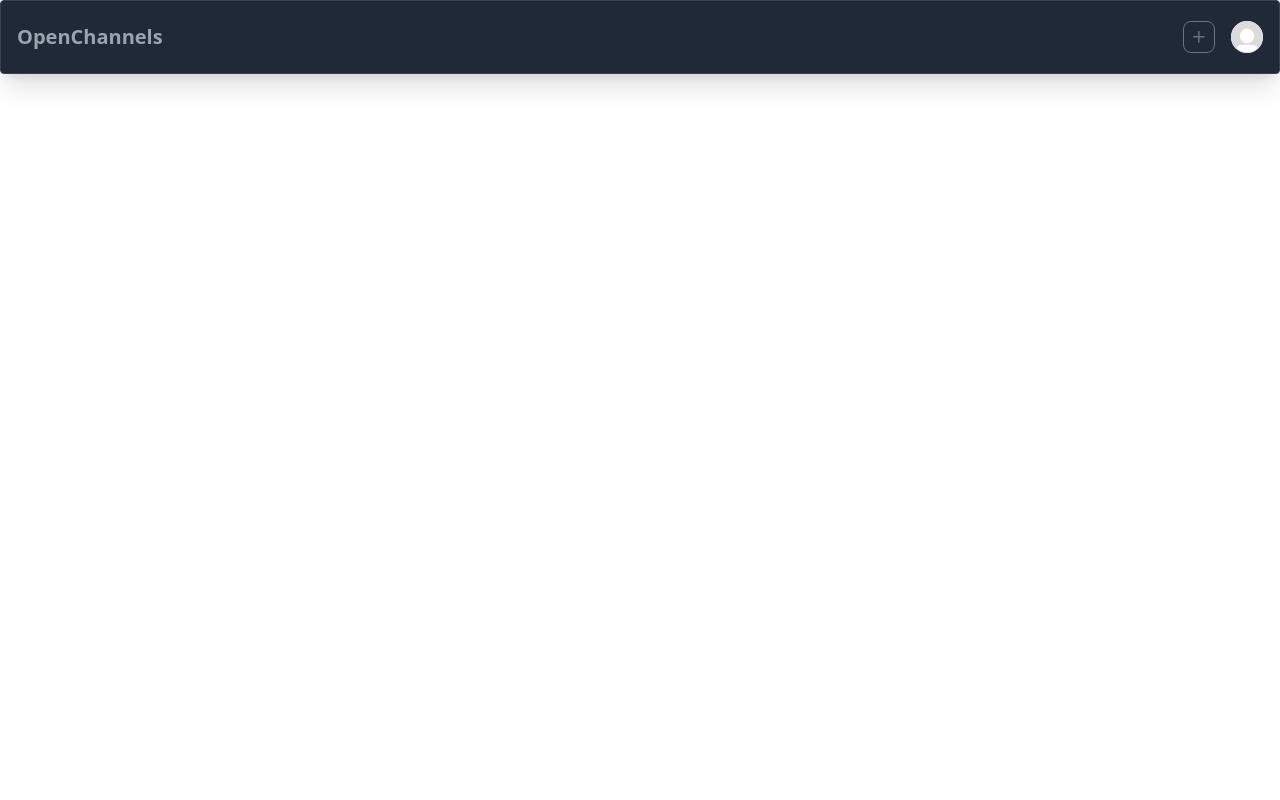
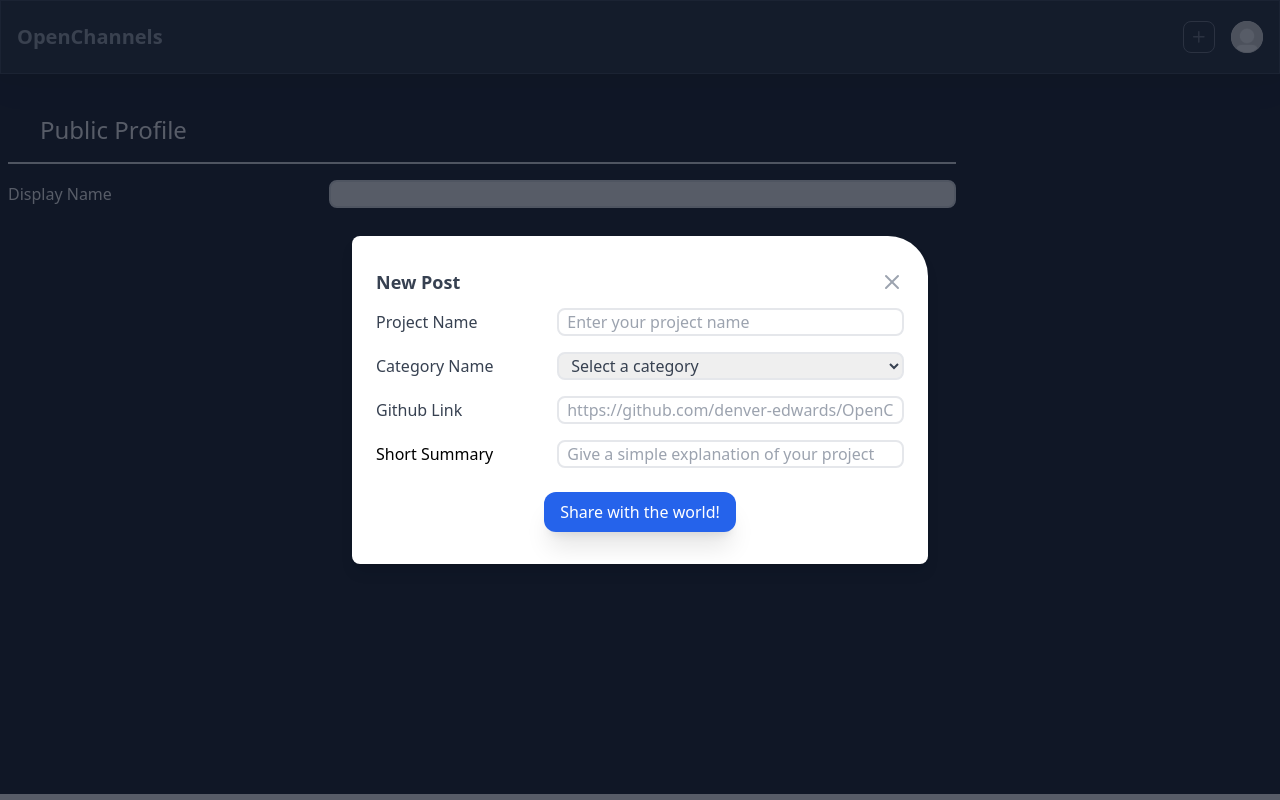
Before and after one commit to denver-edwards/OpenChannels, a Next.js app: page /profile in a window 1280 px wide. Both pictures are taken after a click on the element 1198 px from the left and 37 px from the top of the page. Built offline with nearby package versions, Linux system fonts and the light colour scheme; no server answers.

Commit message:
added post modal
improved profile + header

```diff
--- a/components/Header.jsx
+++ b/components/Header.jsx
@@ -3,14 +3,16 @@ import Image from "next/image";
 import { useState } from "react";
 import { Menu, Plus, Search } from "lucide-react";
 import { useSession } from "next-auth/react";
+import NewPostModal from "@/components/NewPostModal";
 
 export default function Header() {
   const session = useSession();
   const [showMenu, setShowMenu] = useState(false);
+  const [showModal, setShowModal] = useState(false);
 
   if (session == null) {
     return (
-      <nav className="border border-gray-700 px-2 sm:px-4 py-5 rounded bg-gray-800 shadow-xl">
+      <nav className="border border-gray-700 px-2 sm:px-4 py-5 bg-gray-800 shadow-xl">
         <div className="container flex flex-wrap justify-between items-center mx-auto">
           <Link href="/" className="flex items-center">
             <span className="self-center text-xl font-semibold whitespace-nowrap text-gray-400 hover:text-gray-300">
@@ -74,7 +76,8 @@ export default function Header() {
     );
   } else {
     return (
-      <nav className="border border-gray-700 px-2 sm:px-4 py-5 rounded bg-gray-800 shadow-xl">
+      <>
+        <nav className="z-50 border border-gray-700 px-2 sm:px-4 py-5 bg-gray-800 shadow-xl">
           <div className="container flex flex-wrap justify-between items-center mx-auto">
             <Link href="/" className="flex items-center">
               <span className="self-center text-xl font-semibold whitespace-nowrap text-gray-400 hover:text-gray-300">
@@ -104,7 +107,8 @@ export default function Header() {
             >
               <div
                 className="mr-4 rounded-lg border border-gray-500 text-gray-500 flex items-center justify-center w-8 h-8 group cursor-pointer hover:bg-gray-700 transition-all"
-              title="New project"
+                title="Create new project..."
+                onClick={() => setShowModal(!showModal)}
               >
                 <Plus size={"1.1em"} className="group-hover:text-white" />
               </div>
@@ -125,6 +129,10 @@ export default function Header() {
             </div>
           </div>
         </nav>
+        {showModal && (
+          <NewPostModal showModal={showModal} setShowModal={setShowModal} />
+        )}
+      </>
     );
   }
 }
--- /dev/null
+++ b/components/NewPostModal.jsx
@@ -0,0 +1,127 @@
+import { useState, useEffect } from "react";
+import { X } from "lucide-react";
+
+export default function NewPostModal({ showModal, setShowModal }) {
+  const [isMounted, setIsMounted] = useState(false);
+  const [hidden, setHidden] = useState(false);
+
+  useEffect(() => {
+    if (showModal) {
+      setTimeout(() => {
+        setIsMounted(true);
+      }, 50);
+    }
+    if (hidden) {
+      setTimeout(() => {
+        setIsMounted(false);
+        setShowModal(false);
+      }, 600);
+    }
+  }, [setShowModal, showModal, isMounted, hidden]);
+
+  const submitPost = () => {
+    setHidden(true);
+  };
+
+  return (
+    <>
+      {showModal && (
+        <div
+          className={`fixed inset-0 flex items-center justify-center z-50 transition-opacity duration-700 ${
+            !hidden ? "opacity-100" : "opacity-0"
+          }`}
+        >
+          <div
+            className={`fixed inset-0 bg-gray-900 transition-opacity duration-600 ${
+              !hidden ? "opacity-70 " : "opacity-0"
+            }`}
+          ></div>
+
+          <div className="bg-white w-11/12 md:max-w-xl mx-auto rounded-tr-[40px] rounded-lg shadow-lg z-50 overflow-y-auto">
+            <div id="modal-content" className="py-8 text-left px-6">
+              <div
+                id="modal-header"
+                className="flex justify-between items-center pb-3"
+              >
+                <h2 className="text-lg font-bold text-gray-700">New Post</h2>
+                <button
+                  onClick={() => setHidden(true)}
+                  className="text-gray-400 hover:text-gray-800 transition-all"
+                >
+                  <X />
+                </button>
+              </div>
+
+              <div className="text-gray-700 flex flex-col">
+                <div className="flex items-center">
+                  <label htmlFor="project-name" className="mr-2 w-1/3">
+                    Project Name
+                  </label>
+                  <input
+                    type="text"
+                    id="project-name"
+                    placeholder="Enter your project name"
+                    value=""
+                    onChange=""
+                    className="border border-2 border-gray-200 rounded-lg px-2 outline-none w-2/3"
+                  />
+                </div>
+
+                <div className="flex items-center mt-4">
+                  <label htmlFor="category" className="mr-2 w-1/3">
+                    Category Name
+                  </label>
+                  <select
+                    id="category"
+                    onChange={(e) => console.log(e.target.value)}
+                    className="border border-2 border-gray-200 rounded-lg px-2 outline-none w-2/3"
+                  >
+                    <option value="">Select a category</option>
+                    <option value="productivity">Productivity</option>
+                    <option value="game">Game</option>
+                    <option value="devtool">DevTool</option>
+                  </select>
+                </div>
+
+                <div className="flex items-center mt-4">
+                  <label htmlFor="github-link" className="mr-2 w-1/3">
+                    Github Link
+                  </label>
+                  <input
+                    type="text"
+                    id="github-link"
+                    placeholder="https://github.com/denver-edwards/OpenChannels"
+                    value=""
+                    onChange=""
+                    className="border border-2 border-gray-200 rounded-lg px-2 outline-none w-2/3"
+                  />
+                </div>
+              </div>
+
+              <div className="flex items-center mt-4">
+                <label htmlFor="summary" className="mr-2 w-1/3">
+                  Short Summary
+                </label>
+                <input
+                  type="text"
+                  id="summary"
+                  placeholder="Give a simple explanation of your project"
+                  value=""
+                  onChange=""
+                  className="border border-2 border-gray-200 rounded-lg px-2 outline-none w-2/3"
+                />
+              </div>
+
+              <button
+                className="flex transition-all shadow-xl hover:shadow-md bg-blue-600 hover:bg-blue-800 rounded-xl mt-6 px-4 py-2 text-white text-center mx-auto"
+                onClick={submitPost}
+              >
+                Share with the world!
+              </button>
+            </div>
+          </div>
+        </div>
+      )}
+    </>
+  );
+}
--- a/pages/profile.jsx
+++ b/pages/profile.jsx
@@ -14,5 +14,28 @@ export default function Settings() {
 }
 
 function Body() {
-  return <div className="min-h-[calc(100vh-5rem)]"></div>;
+  return (
+    <div className="min-h-[calc(100vh-5rem)] py-10 px-2 bg-gray-900">
+      <div className="w-3/4">
+        <div className="font-medium text-2xl text-white pb-4 pl-8 w-3/4">
+          Public Profile
+        </div>
+        <hr className="border border-gray-200" />
+
+        <div className="flex items-center mt-4 text-white">
+          <label htmlFor="name" className="mr-2 w-1/3">
+            Display Name
+          </label>
+          <input
+            type="text"
+            id="name"
+            placeholder=""
+            value=""
+            onChange=""
+            className="border border-2 border-gray-200 rounded-lg px-2 outline-none w-2/3"
+          />
+        </div>
+      </div>
+    </div>
+  );
 }
```
Lines whose indentation alone changed are shown as unchanged.
